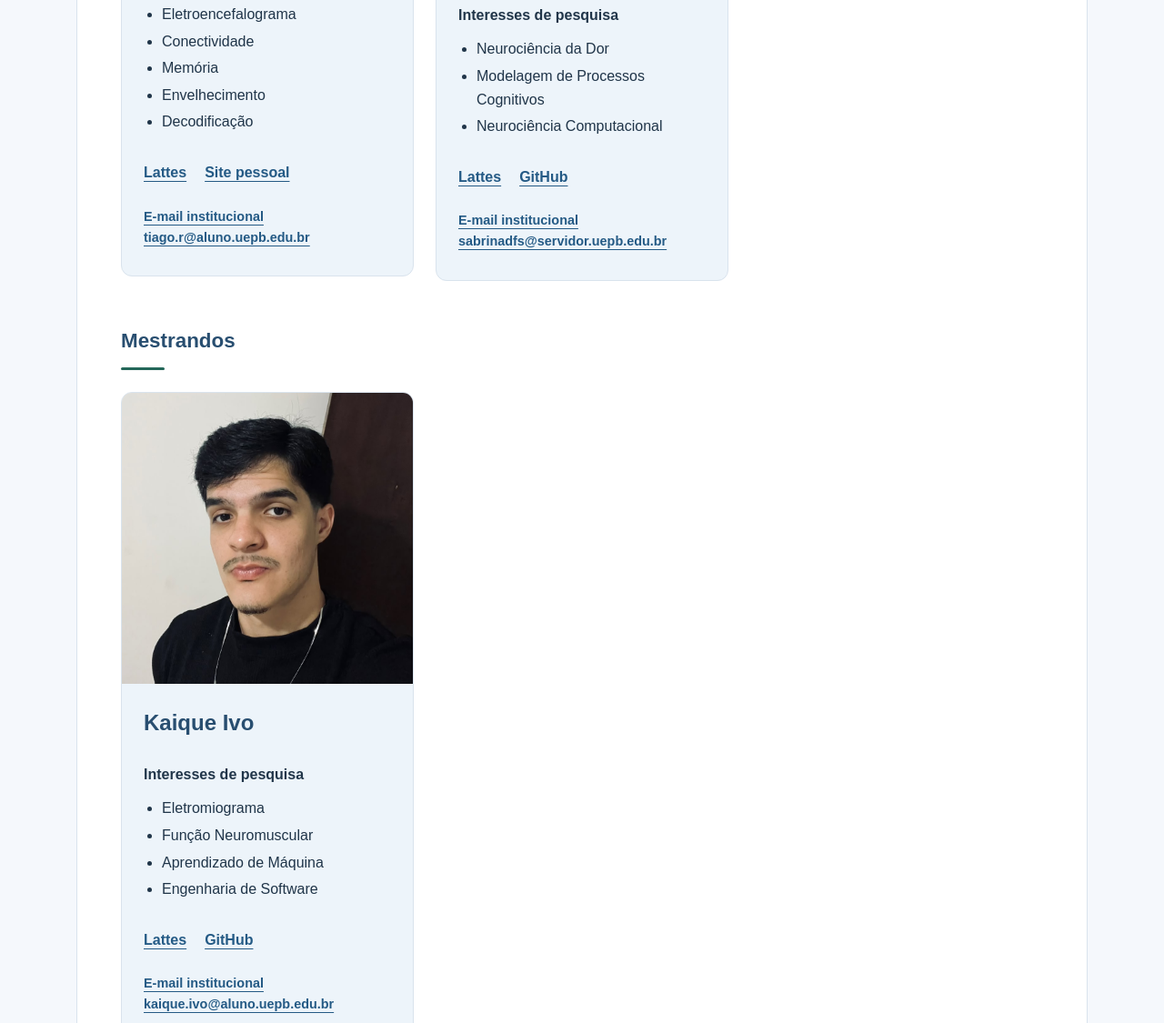
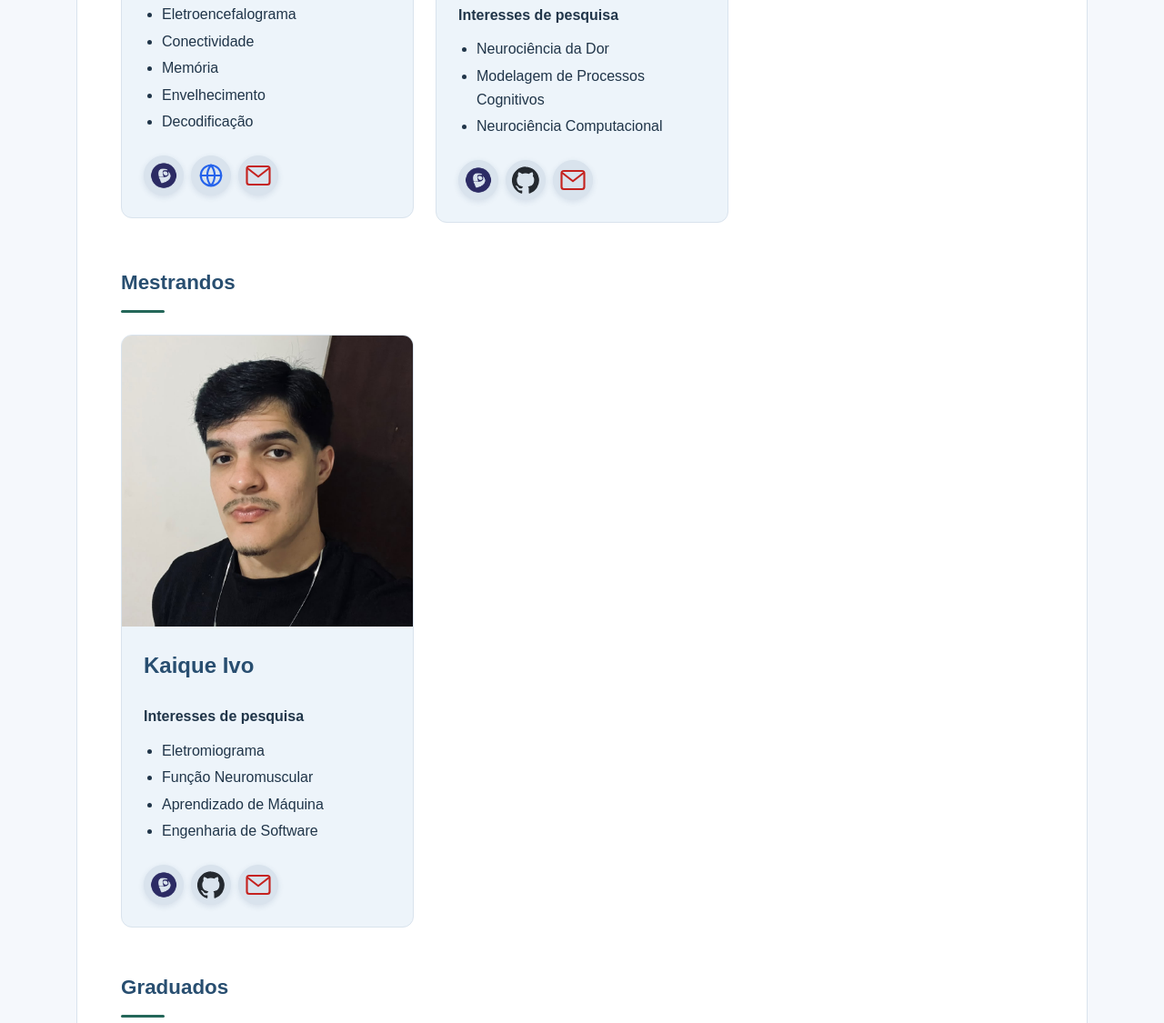
Before and after one commit to neurocomp-nutes/neurocomp-nutes.github.io, an Astro site: page / in a window 1280 px wide. Shown: the part 4268-5393 px from the top of the page at 91% size. Built offline with nearby package versions, Linux system fonts and the light colour scheme; Astro itself is replaced by a stand-in of ours.

Commit message:
chore: botões com logos nos cards de membros

```diff
--- a/src/components/CartaoMembro.astro
+++ b/src/components/CartaoMembro.astro
@@ -44,16 +44,61 @@ const tituloId = `membro-${membro.id}`;
     <!-- Campos opcionais só produzem links quando estão preenchidos. -->
     {temContatos && (
       <div class="contatos">
-        {membro.lattes && <a href={membro.lattes}>Lattes</a>}
-        {membro.github && <a href={membro.github}>GitHub</a>}
-        {membro.site && <a href={membro.site}>Site pessoal</a>}
+        {membro.lattes && (
+          <a
+            class="contato contato-lattes"
+            href={membro.lattes}
+            target="_blank"
+            rel="noopener noreferrer"
+            aria-label="Currículo Lattes (abre em nova aba)"
+            title="Currículo Lattes"
+          >
+            <img src="/imgs/logo-lattes.png" alt="" aria-hidden="true" width="30" height="30" />
+          </a>
+        )}
+        {membro.github && (
+          <a
+            class="contato contato-github"
+            href={membro.github}
+            target="_blank"
+            rel="noopener noreferrer"
+            aria-label="GitHub (abre em nova aba)"
+            title="GitHub"
+          >
+            <svg viewBox="0 0 24 24" aria-hidden="true" focusable="false">
+              <path d="M12 .3a12 12 0 0 0-3.8 23.4c.6.1.8-.3.8-.6v-2c-3.3.7-4-1.6-4-1.6-.6-1.4-1.4-1.8-1.4-1.8-1.1-.7.1-.7.1-.7 1.2.1 1.8 1.2 1.8 1.2 1.1 1.8 2.8 1.3 3.5 1 .1-.8.4-1.3.8-1.6-2.7-.3-5.5-1.3-5.5-5.9 0-1.3.5-2.4 1.2-3.2-.1-.3-.5-1.5.1-3.2 0 0 1-.3 3.3 1.2a11.5 11.5 0 0 1 6 0c2.3-1.5 3.3-1.2 3.3-1.2.7 1.7.3 2.9.1 3.2.8.8 1.2 1.9 1.2 3.2 0 4.6-2.8 5.6-5.5 5.9.4.4.8 1.1.8 2.2v3.3c0 .3.2.7.8.6A12 12 0 0 0 12 .3Z" />
+            </svg>
+          </a>
+        )}
+        {membro.site && (
+          <a
+            class="contato contato-site"
+            href={membro.site}
+            target="_blank"
+            rel="noopener noreferrer"
+            aria-label="Site pessoal (abre em nova aba)"
+            title="Site pessoal"
+          >
+            <svg viewBox="0 0 24 24" aria-hidden="true" focusable="false">
+              <circle cx="12" cy="12" r="9" />
+              <path d="M3 12h18M12 3a14 14 0 0 1 0 18M12 3a14 14 0 0 0 0 18" />
+            </svg>
+          </a>
+        )}
         {membro.email && (
-          <a class="email" href={`mailto:${membro.email}`}>
-            <span>E-mail institucional</span>
-            {membro.email}
+          <a
+            class="contato contato-email"
+            href={`mailto:${membro.email}`}
+            aria-label={`Enviar e-mail para ${membro.email}`}
+            title={`E-mail: ${membro.email}`}
+          >
+            <svg viewBox="0 0 24 24" aria-hidden="true" focusable="false">
+              <rect x="2" y="4" width="20" height="16" rx="2" />
+              <path d="m3 6 9 7 9-7" />
+            </svg>
           </a>
-      )}
-    </div>
+        )}
+      </div>
     )}
   </div>
 </article>
@@ -87,10 +132,35 @@ const tituloId = `membro-${membro.id}`;
   .interesses li + li { margin-top: 4px; }
 
   /* <-------------------CONTATOS-------------------> */
-  .contatos { display: flex; flex-wrap: wrap; gap: 12px 20px; }
-  .contatos a { padding-block: 6px; }
-  .email { flex-basis: 100%; overflow-wrap: anywhere; font-size: 0.9rem; }
-  .email span { display: block; }
+  .contatos { display: flex; flex-wrap: wrap; gap: 8px; }
+  .contato {
+    display: inline-flex;
+    width: 44px;
+    height: 44px;
+    flex: 0 0 44px;
+    align-items: center;
+    justify-content: center;
+    border: 1px solid var(--borda);
+    border-radius: 50%;
+    background: var(--borda);
+    color: var(--link);
+    text-decoration: none;
+    box-shadow: 0 2px 6px var(--sombra-cartao);
+    transition: background-color 160ms ease, border-color 160ms ease, color 160ms ease, box-shadow 160ms ease, transform 160ms ease;
+  }
+  .contato svg, .contato img { width: 30px; height: 30px; }
+  .contato svg { fill: none; stroke: currentColor; stroke-linecap: round; stroke-linejoin: round; stroke-width: 1.7; }
+  .contato-github { color: #24292f; }
+  .contato-github svg { fill: currentColor; stroke: none; }
+  .contato-site { color: #2563eb; }
+  .contato-email { color: #c5221f; }
+  :global(html[data-theme='gray']) .contato-github, :global(html[data-theme='blue']) .contato-github { color: #f0f6fc; }
+  :global(html[data-theme='gray']) .contato-site, :global(html[data-theme='blue']) .contato-site { color: #60a5fa; }
+  :global(html[data-theme='gray']) .contato-email, :global(html[data-theme='blue']) .contato-email { color: #ff7b72; }
+  :global(html[data-theme='blue']) .contato { background: var(--botao-hover); }
+  .contato:hover { transform: translateY(-2px); background: var(--superficie); box-shadow: 0 6px 14px var(--sombra-cartao); }
+  :global(html[data-theme='blue']) .contato:hover { background: var(--botao-hover); }
+  .contato:focus-visible { outline: 3px solid var(--foco); outline-offset: 2px; }
 
   /* <-------------------DESTAQUE E ACESSIBILIDADE-------------------> */
   /* O conteúdo permanece visível em mouse, teclado e telas de toque. */
@@ -108,6 +178,7 @@ const tituloId = `membro-${membro.id}`;
   }
 
   @media (prefers-reduced-motion: reduce) {
-    .cartao-membro { transition: none; }
+    .cartao-membro, .contato { transition: none; }
+    .contato:hover { transform: none; }
   }
 </style>
```
Also changed, not shown: public/imgs/logo-lattes.png (added).
